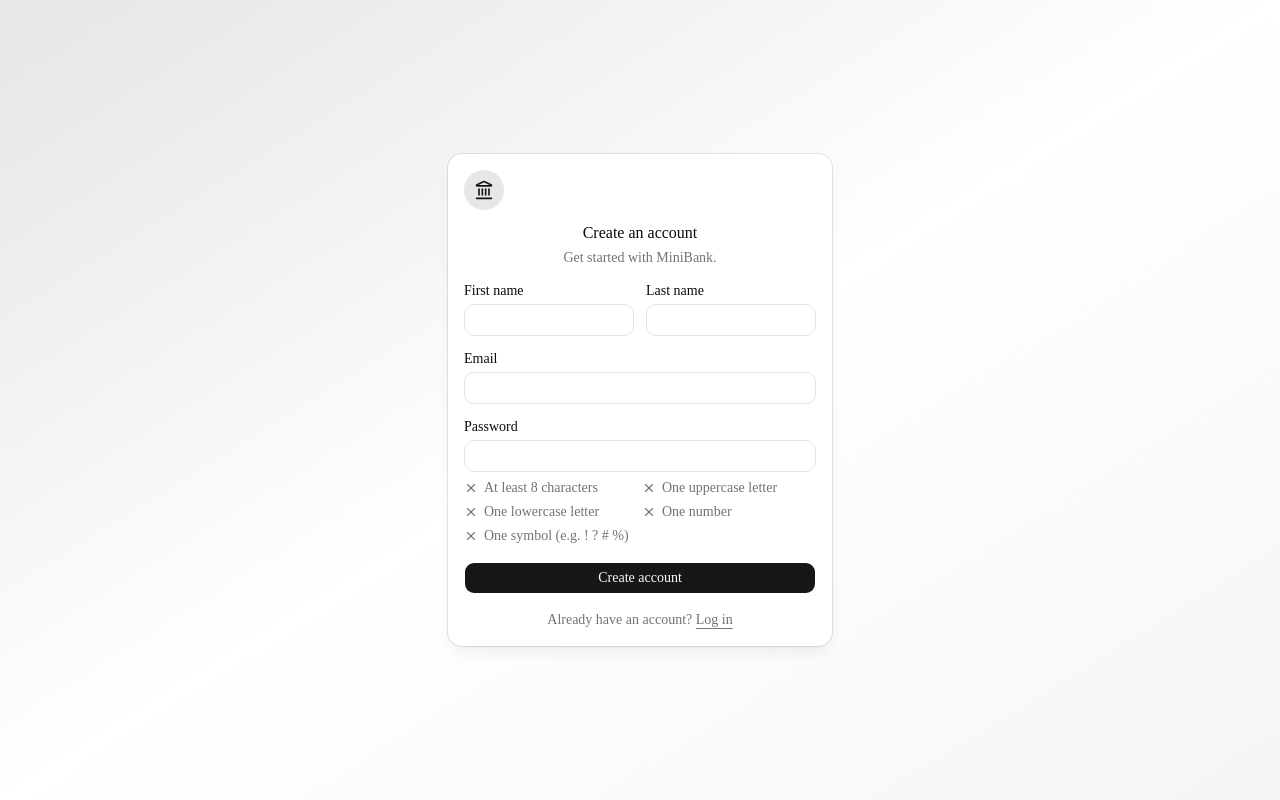
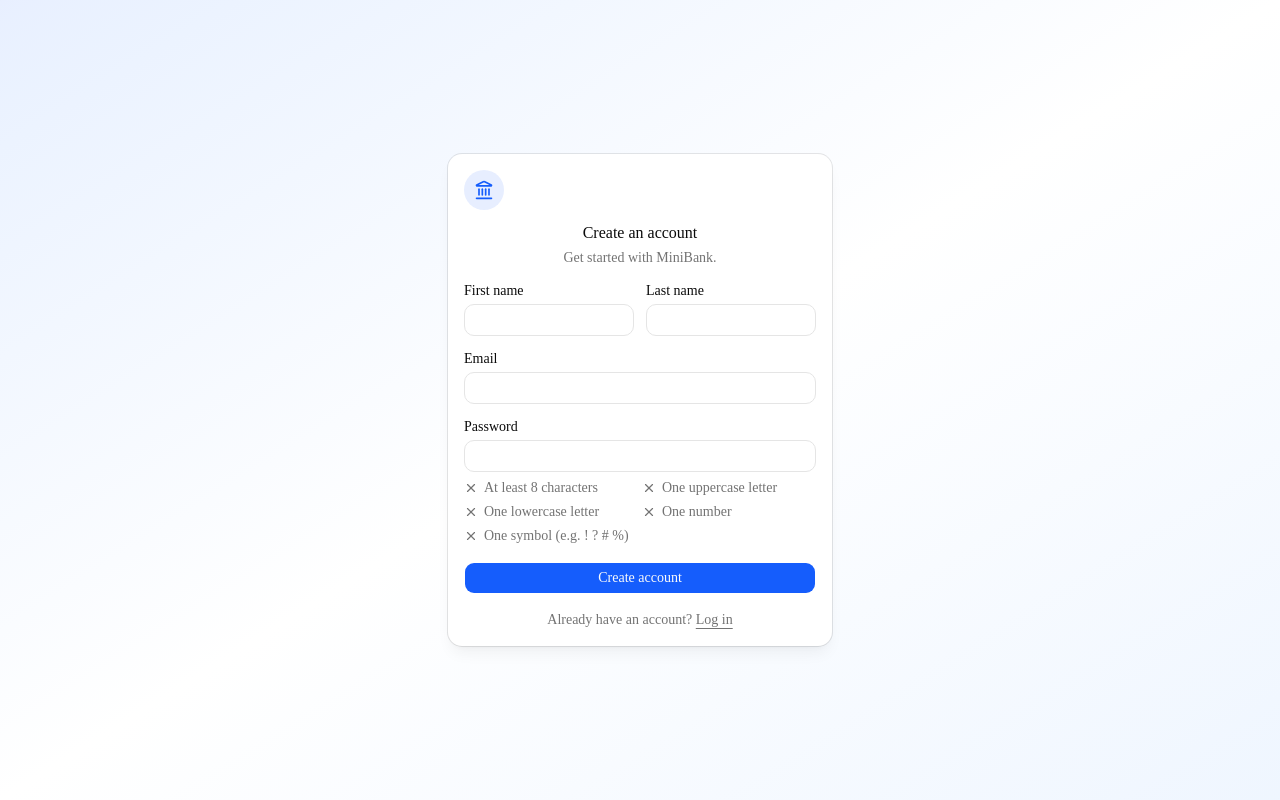
Before and after one commit to Seyran23/Mini-Bank, a Next.js app in the folder apps/web/: page /register in a window 1280 px wide. Built offline with nearby package versions, Linux system fonts and the light colour scheme.

Commit message:
feat(web): add consistent blue accent theme and success/error toast colors

```diff
--- a/apps/web/app/globals.css
+++ b/apps/web/app/globals.css
@@ -53,18 +53,23 @@
   --card-foreground: oklch(0.145 0 0);
   --popover: oklch(1 0 0);
   --popover-foreground: oklch(0.145 0 0);
-  --primary: oklch(0.205 0 0);
+  --primary: oklch(54.6% 0.245 262.881);
   --primary-foreground: oklch(0.985 0 0);
   --secondary: oklch(0.97 0 0);
   --secondary-foreground: oklch(0.205 0 0);
   --muted: oklch(0.97 0 0);
   --muted-foreground: oklch(0.556 0 0);
-  --accent: oklch(0.97 0 0);
-  --accent-foreground: oklch(0.205 0 0);
+  --accent: oklch(97% 0.014 254.604);
+  --accent-foreground: oklch(48.8% 0.243 264.376);
   --destructive: oklch(0.577 0.245 27.325);
+  --destructive-bg: oklch(97.1% 0.013 17.38);
+  --destructive-border: oklch(88.5% 0.062 18.334);
+  --success-bg: oklch(98.2% 0.018 155.826);
+  --success-border: oklch(92.5% 0.084 155.995);
+  --success-text: oklch(52.7% 0.154 150.069);
   --border: oklch(0.922 0 0);
   --input: oklch(0.922 0 0);
-  --ring: oklch(0.708 0 0);
+  --ring: oklch(62.3% 0.214 259.815);
   --chart-1: oklch(0.87 0 0);
   --chart-2: oklch(0.556 0 0);
   --chart-3: oklch(0.439 0 0);
@@ -73,12 +78,12 @@
   --radius: 0.625rem;
   --sidebar: oklch(0.985 0 0);
   --sidebar-foreground: oklch(0.145 0 0);
-  --sidebar-primary: oklch(0.205 0 0);
+  --sidebar-primary: oklch(54.6% 0.245 262.881);
   --sidebar-primary-foreground: oklch(0.985 0 0);
-  --sidebar-accent: oklch(0.97 0 0);
-  --sidebar-accent-foreground: oklch(0.205 0 0);
+  --sidebar-accent: oklch(97% 0.014 254.604);
+  --sidebar-accent-foreground: oklch(48.8% 0.243 264.376);
   --sidebar-border: oklch(0.922 0 0);
-  --sidebar-ring: oklch(0.708 0 0);
+  --sidebar-ring: oklch(62.3% 0.214 259.815);
   --background: oklch(1 0 0);
   --foreground: oklch(0.145 0 0);
 }
@@ -90,18 +95,23 @@
   --card-foreground: oklch(0.985 0 0);
   --popover: oklch(0.205 0 0);
   --popover-foreground: oklch(0.985 0 0);
-  --primary: oklch(0.922 0 0);
-  --primary-foreground: oklch(0.205 0 0);
+  --primary: oklch(70.7% 0.165 254.624);
+  --primary-foreground: oklch(0.145 0 0);
   --secondary: oklch(0.269 0 0);
   --secondary-foreground: oklch(0.985 0 0);
   --muted: oklch(0.269 0 0);
   --muted-foreground: oklch(0.708 0 0);
-  --accent: oklch(0.269 0 0);
-  --accent-foreground: oklch(0.985 0 0);
+  --accent: oklch(28.2% 0.091 267.935);
+  --accent-foreground: oklch(93.2% 0.032 255.585);
   --destructive: oklch(0.704 0.191 22.216);
+  --destructive-bg: oklch(25.8% 0.092 26.042);
+  --destructive-border: oklch(39.6% 0.141 25.723);
+  --success-bg: oklch(26.6% 0.065 152.934);
+  --success-border: oklch(39.3% 0.095 152.535);
+  --success-text: oklch(79.2% 0.209 151.711);
   --border: oklch(1 0 0 / 10%);
   --input: oklch(1 0 0 / 15%);
-  --ring: oklch(0.556 0 0);
+  --ring: oklch(70.7% 0.165 254.624);
   --chart-1: oklch(0.87 0 0);
   --chart-2: oklch(0.556 0 0);
   --chart-3: oklch(0.439 0 0);
@@ -109,12 +119,12 @@
   --chart-5: oklch(0.269 0 0);
   --sidebar: oklch(0.205 0 0);
   --sidebar-foreground: oklch(0.985 0 0);
-  --sidebar-primary: oklch(0.488 0.243 264.376);
-  --sidebar-primary-foreground: oklch(0.985 0 0);
-  --sidebar-accent: oklch(0.269 0 0);
-  --sidebar-accent-foreground: oklch(0.985 0 0);
+  --sidebar-primary: oklch(70.7% 0.165 254.624);
+  --sidebar-primary-foreground: oklch(0.145 0 0);
+  --sidebar-accent: oklch(28.2% 0.091 267.935);
+  --sidebar-accent-foreground: oklch(93.2% 0.032 255.585);
   --sidebar-border: oklch(1 0 0 / 10%);
-  --sidebar-ring: oklch(0.556 0 0);
+  --sidebar-ring: oklch(70.7% 0.165 254.624);
 }
 
 @layer base {
```
